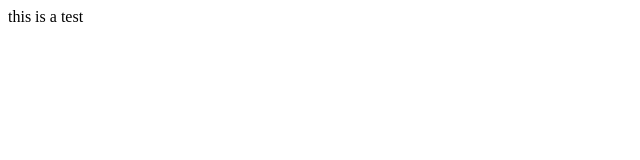
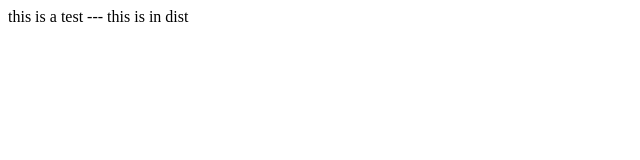
Before and after one commit to LinkBoard/LinkBoard, a plain HTML site: page dist/index.html in a window 1280 px wide. Shown: the whole page, without its empty margins (0-640 px from the left). Drawn offline with Linux system fonts and the light colour scheme.

Commit message:
Initial commit#2

```diff
--- a/dist/index.html
+++ b/dist/index.html
@@ -3,7 +3,7 @@
 <head>
 <title>Page Title</title>
 </head>
-<body>this is a test
+<body>this is a test --- this is in dist
 
 </body>
 </html>
```
